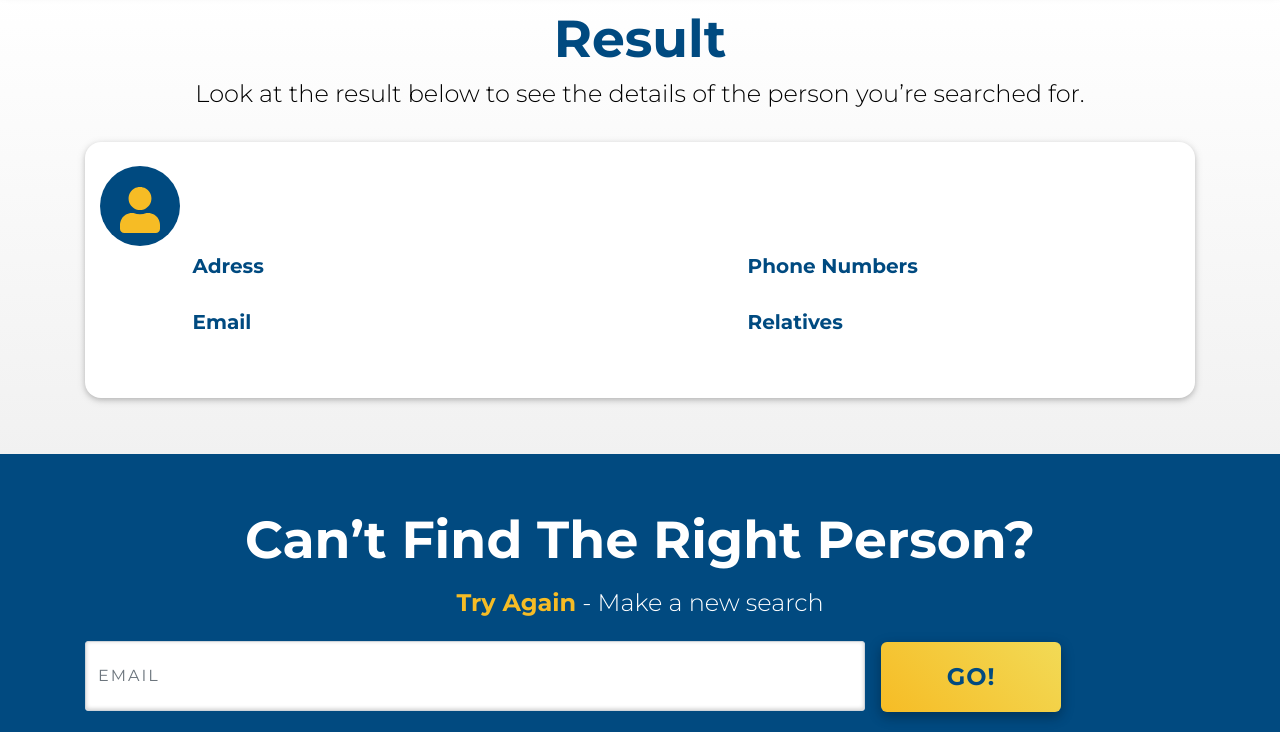
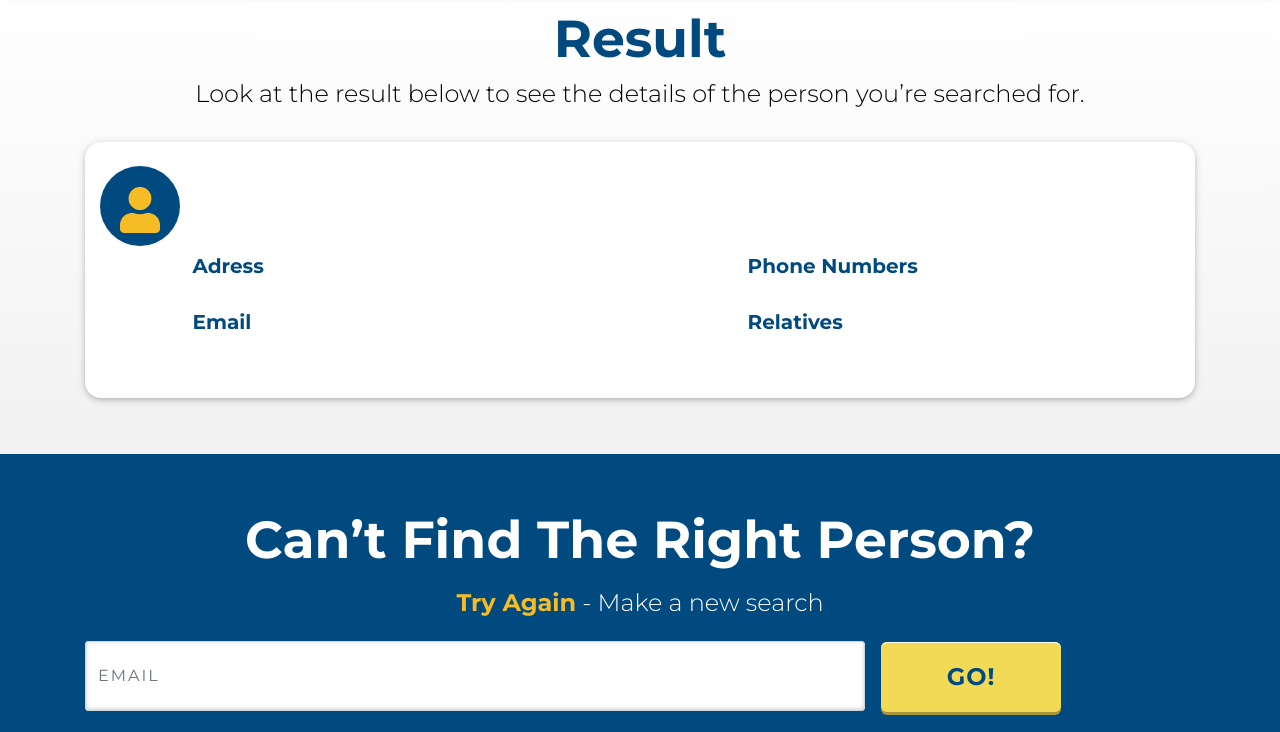
Before and after one commit to SofiBretz/API_Example, a website: page result/index.html in a window 1280 px wide. In both pictures the pointer is over the button "GO!". Shown: the part 64-796 px from the top of the page. Drawn offline with Linux system fonts and the light colour scheme; files that its build step writes are made by us from their sources; files whose address does not match are found by name.

Commit message:
added the hover and click state to the project

```diff
--- a/result/index.css
+++ b/result/index.css
@@ -168,6 +168,21 @@ input {
     border-radius: 6px;
 }
 
+.goBtn:active {
+  background: #F6BC25;
+  box-shadow: 0 3px 0 0 #A6953B, inset 0 1px 0 0 #FFFFFF;
+  border-radius: 6px;
+  border-radius: 6px;
+}
+
+.goBtn:hover {
+  background: #F2DA56;
+  opacity: 1;
+  box-shadow: 0 3px 0 0 #A6953B, inset 0 1px 0 0 #FFFFFF;
+  border-radius: 6px;
+  border-radius: 6px;
+}
+
 .goText {
     color: #014A80;
     font-weight: bold;
```
